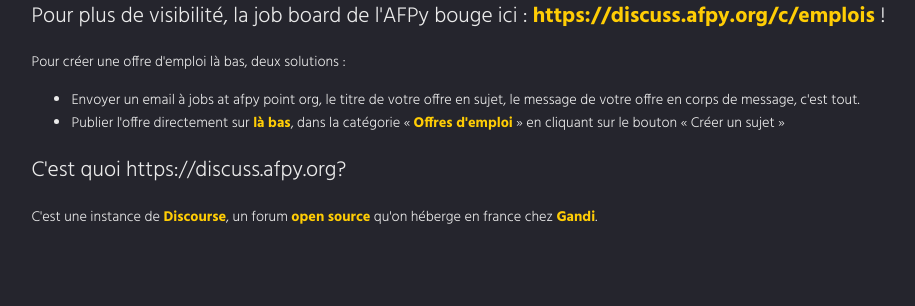
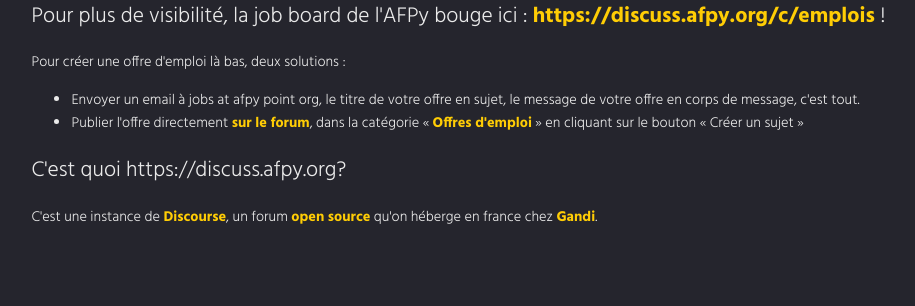
Before and after one commit to AFPy/site, a Flask app: page /emplois/new in a window 1280 px wide. Shown: the part 271-577 px from the top of the page, without its empty margins (23-938 px from the left). Run offline with Flask 2, Linux system fonts and the light colour scheme; parts of the project's set-up code (start-up, migrations or seed data) failed here and were passed over.

Commit message:
Reformulation: s/sur là-bas/sur le forum/

```diff
--- a/afpy/templates/pages/edit_job.html
+++ b/afpy/templates/pages/edit_job.html
@@ -12,7 +12,7 @@
         Pour créer une offre d'emploi là bas, deux solutions :<br/>
         <ul>
           <li>Envoyer un email à jobs at afpy point org, le titre de votre offre en sujet, le message de votre offre en corps de message, c'est tout.</li>
-          <li>Publier l'offre directement sur <a href="https://discuss.afpy.org">là bas</a>, dans la catégorie « <a href="https://discuss.afpy.org/c/emplois/14">Offres d'emploi</a> » en cliquant sur le bouton « Créer un sujet »</li>
+          <li>Publier l'offre directement <a href="https://discuss.afpy.org">sur le forum</a>, dans la catégorie « <a href="https://discuss.afpy.org/c/emplois/14">Offres d'emploi</a> » en cliquant sur le bouton « Créer un sujet »</li>
         </ul>
       </p>
       <h2>C'est quoi https://discuss.afpy.org?</h2>
--- a/afpy/templates/pages/jobs.html
+++ b/afpy/templates/pages/jobs.html
@@ -11,7 +11,7 @@
         Pour créer une offre d'emploi là bas, deux solutions :<br/>
         <ul>
           <li>Envoyer un email à jobs at afpy point org, le titre de votre offre en sujet, le message de votre offre en corps de message, c'est tout.</li>
-          <li>Publier l'offre directement sur <a href="https://discuss.afpy.org">là bas</a>, dans la catégorie « <a href="https://discuss.afpy.org/c/emplois/14">Offres d'emploi</a> » en cliquant sur le bouton « Créer un sujet »</li>
+          <li>Publier l'offre directement <a href="https://discuss.afpy.org">sur le forum</a>, dans la catégorie « <a href="https://discuss.afpy.org/c/emplois/14">Offres d'emploi</a> » en cliquant sur le bouton « Créer un sujet »</li>
         </ul>
       </p>
     </aside>
```
